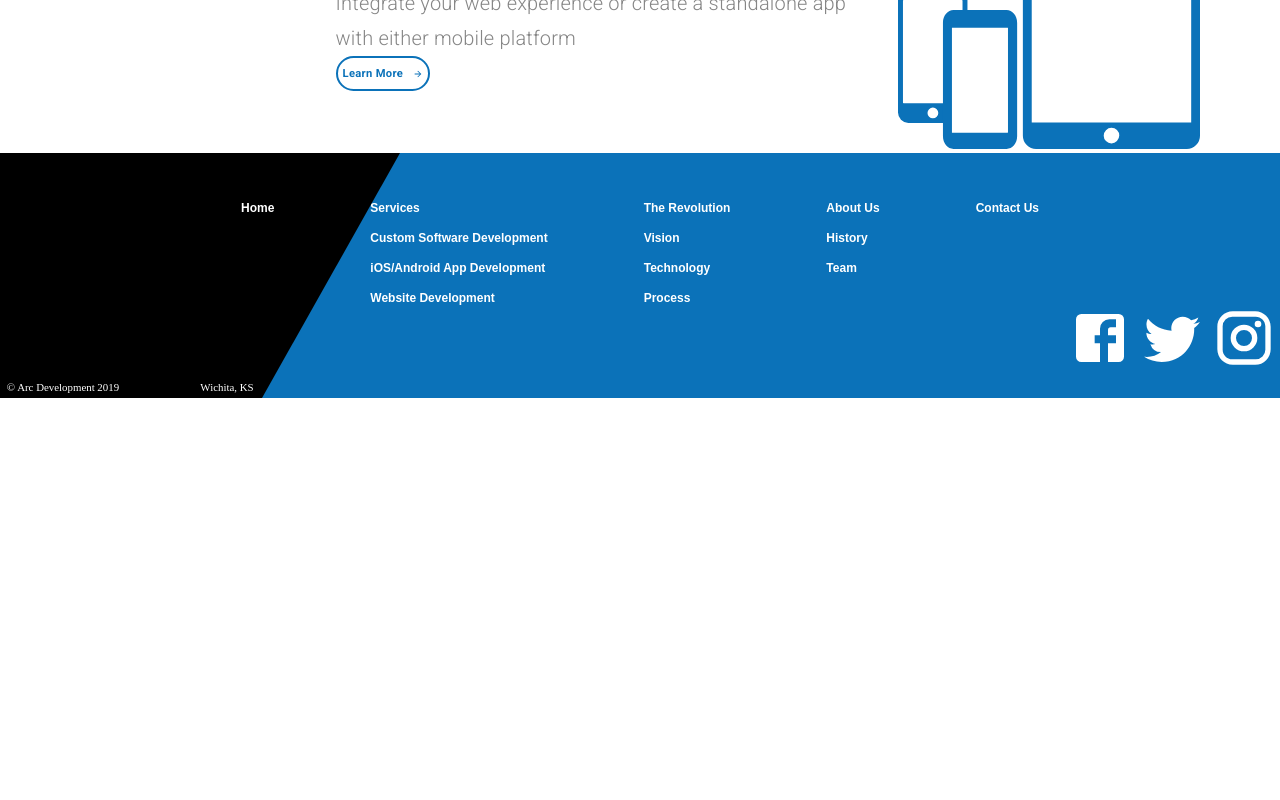
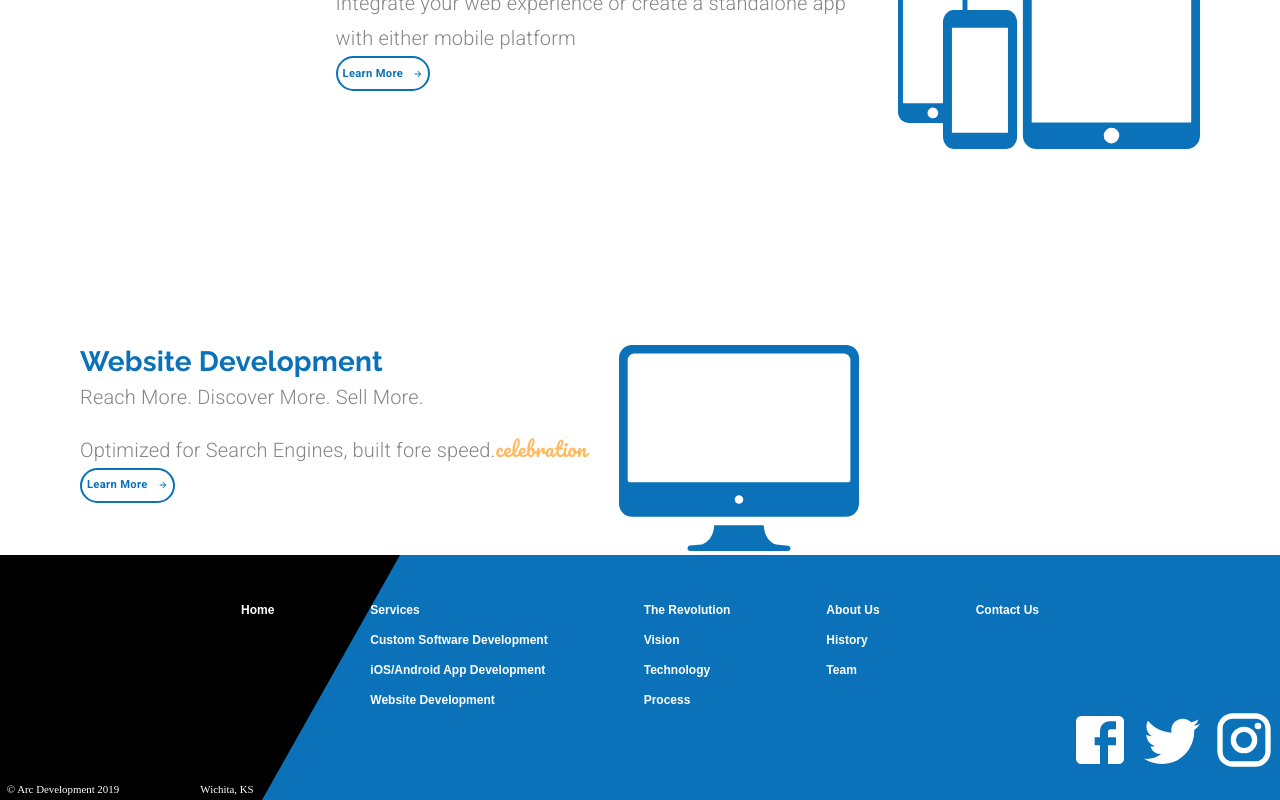
Before and after one commit to SepantaJoshani/Arc-Dev-Clone, a React (Create React App) app: page / in a window 1280 px wide. Shown: the part 1297-2097 px from the top of the page. Before the commit the page ends 1695 px from the top, so only its background shows below. Built offline with nearby package versions, Linux system fonts and the light colour scheme.

Commit message:
adding last services block (web)

```diff
--- a/src/components/LandingPage.js
+++ b/src/components/LandingPage.js
@@ -7,6 +7,7 @@ import ButtonArrow from "./ui/ButtonArrow";
 import animationData from "../animations/landinganimation/data";
 import CustomSoftwareIcon from "../assets/Custom Software Icon.svg";
 import MobileIcon from '../assets/mobileIcon.svg'
+import WebsiteIcon from '../assets/websiteIcon.svg'
 
 const useStyles = makeStyles((theme) => ({
   animation: {
@@ -215,6 +216,46 @@ const LandingPage = () => {
             </Grid>
           </Grid>
         </Grid>
+        <Grid item>
+          {/*-----Custom Website Block-----*/}
+          <Grid
+            container
+            className={classes.serviceContainer}
+            justifyContent={matchesSM && "center"}
+          >
+            <Grid
+              item
+              style={{
+                marginLeft: !matchesSM && "5rem",
+                textAlign: matchesSM && "center",
+              }}
+            >
+              <Typography variant="h4">Website Development</Typography>
+              <Typography variant="subtitle1" className={classes.subtitle}>
+                Reach More. Discover More. Sell More.
+              </Typography>
+              <Typography variant="subtitle1">
+                Optimized for Search Engines, built fore speed.
+                <span className={classes.specialText}>celebration</span>
+              </Typography>
+              <Button variant="outlined" className={classes.learnButton}>
+                <span style={{ marginRight: 10 }}>Learn More</span>
+                <ButtonArrow
+                  width={10}
+                  height={10}
+                  fill={theme.palette.common.blue}
+                />
+              </Button>
+            </Grid>
+            <Grid item>
+              <img
+                src={WebsiteIcon}
+                alt="website icon"
+                className={classes.icon}
+              />
+            </Grid>
+          </Grid>
+        </Grid>
       </Grid>
     </Fragment>
   );
```
